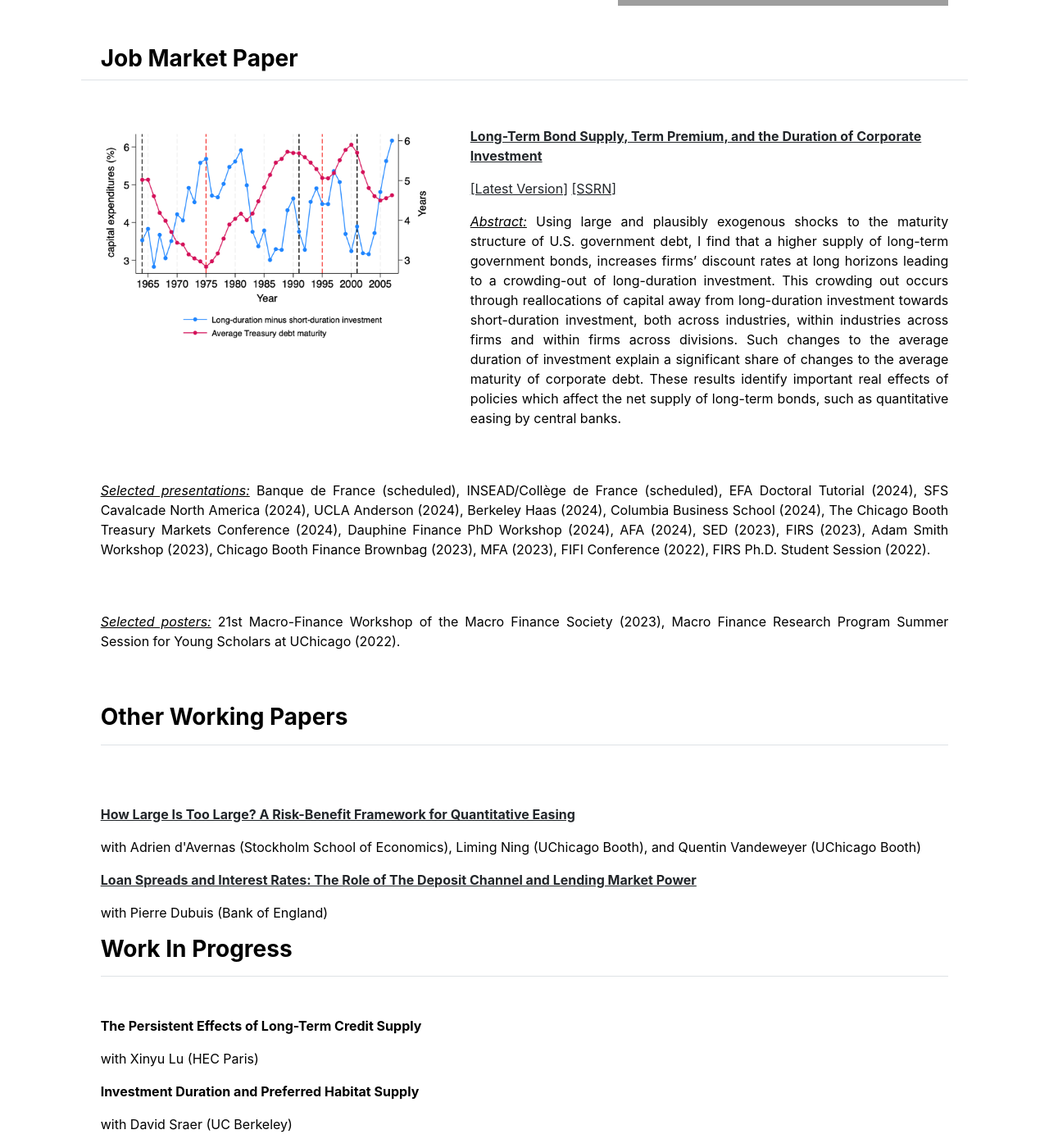
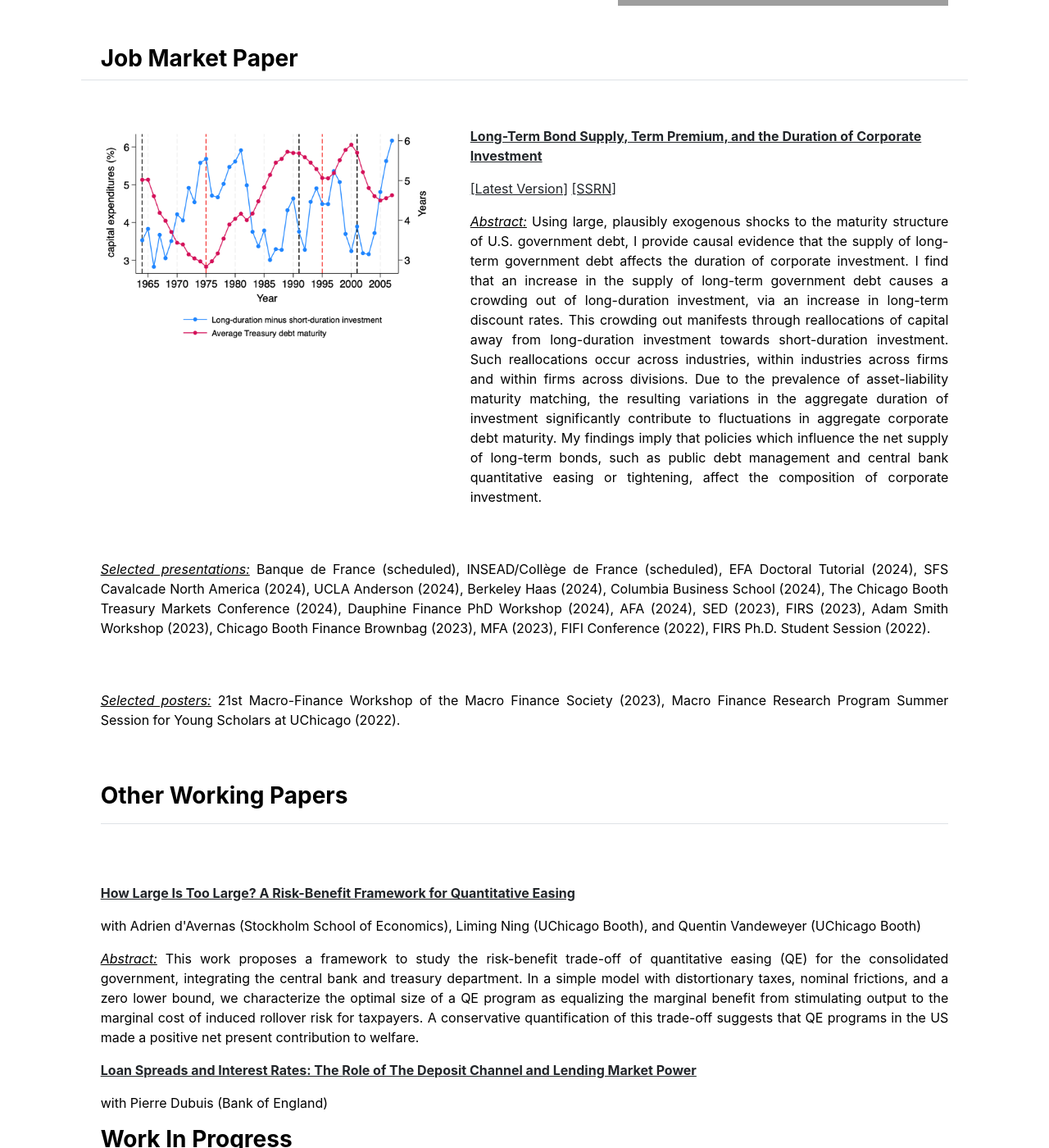
Before and after one commit to antoinehubertdefraisse/antoinehubertdefraisse.github.io, a Jekyll site: the page built from index.md, in a window 1280 px wide and 1400 px high, scrolled down 468 px. Shown: the whole window at 82% size. Built offline with Jekyll 4.4.1, drawn with Linux system fonts in a browser that asks for light colours.

Commit message:
Update home.html

```diff
--- a/_layouts/home.html
+++ b/_layouts/home.html
@@ -31,8 +31,13 @@ layout: default
 		 <a href="https://papers.ssrn.com/sol3/papers.cfm?abstract_id=4064763" target="_blank">[SSRN]</a>
 	 <p>
     <p align="justify"> <u><em>Abstract:</em></u>
-    Using large and plausibly exogenous shocks to the maturity structure of U.S. government debt, I find that a higher supply of long-term government bonds, increases firms’ discount rates at long horizons leading to a crowding-out of long-duration investment. This crowding out occurs through reallocations of capital away from long-duration investment towards short-duration investment, both across industries, within industries across firms and within firms across divisions. Such changes to the average duration of investment explain a significant share of changes to the average maturity of corporate debt. These results identify important real effects of policies which affect the net supply of long-term bonds, such as quantitative easing by central banks.
-    </p>
+Using large, plausibly exogenous shocks to the maturity structure of U.S. government debt, I provide causal evidence that the supply of long-term government debt affects the duration of corporate investment.
+I find that an increase in the supply of long-term government debt  causes a crowding out of long-duration investment, via an increase in long-term discount rates.
+This crowding out manifests through reallocations of capital away from long-duration investment towards short-duration investment.
+Such reallocations occur across industries,  within industries across firms and within firms across divisions.
+Due to the prevalence of asset-liability maturity matching, the resulting variations in the aggregate duration of investment significantly contribute to fluctuations in aggregate corporate debt maturity.
+My findings imply that policies which influence the net supply of long-term bonds, such as public debt management and central bank quantitative easing or tightening, affect the composition of corporate investment.
+</p>
   </div>
 	<p align="justify"> <u><em>Selected presentations:</em></u>
 Banque de France (scheduled), INSEAD/Collège de France (scheduled), EFA Doctoral Tutorial (2024), SFS Cavalcade North America (2024), UCLA Anderson (2024), Berkeley Haas (2024),  Columbia Business School (2024), The Chicago Booth Treasury Markets Conference (2024), Dauphine Finance PhD Workshop (2024), AFA (2024), SED (2023), FIRS  (2023), Adam Smith Workshop (2023), Chicago Booth Finance Brownbag (2023), MFA (2023), FIFI Conference (2022), FIRS Ph.D. Student Session (2022).
@@ -49,6 +54,9 @@ Banque de France (scheduled), INSEAD/Collège de France (scheduled), EFA Doctora
       </a></p>
 	  <p>with Adrien d'Avernas (Stockholm School of Economics), Liming Ning (UChicago Booth), and Quentin Vandeweyer (UChicago Booth)</p>
         <p>
+              <p align="justify"> <u><em>Abstract:</em></u>
+This work proposes a framework to study the risk-benefit trade-off of quantitative easing (QE) for the consolidated government, integrating the central bank and treasury department. In a simple model with distortionary taxes, nominal frictions, and a zero lower bound, we characterize the optimal size of a QE program as equalizing the marginal benefit from stimulating output to the marginal cost of induced rollover risk for taxpayers. A conservative quantification of this trade-off suggests that QE programs in the US made a positive net present contribution to welfare.
+</p>
     <p><a href="LoanSpreads.pdf" target="_blank"><b>Loan Spreads and Interest Rates: The Role of The Deposit Channel and Lending Market Power </b>
       </a></p>
             </a></p>
```
